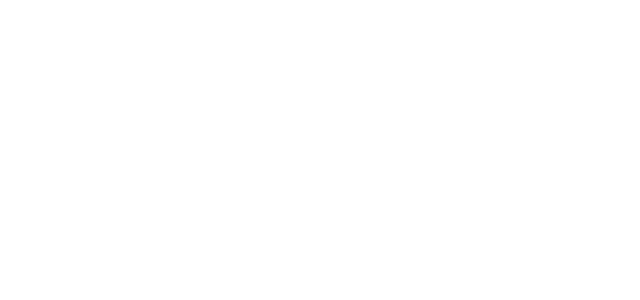
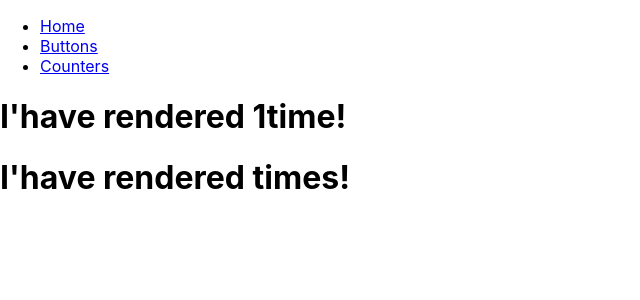
Before and after one commit to TaaviKodari/2023KevatKe1830_React-harjoitus, a React (Create React App) app in the folder 2023kevatke1830_react_harjoitus/: page /Counters in a window 1280 px wide. Before the commit this address had no page. Shown: the top 300 px of the page, without its empty margins (0-640 px from the left). Built offline with nearby package versions, Linux system fonts and the light colour scheme.

Commit message:
counters

```diff
--- a/2023kevatke1830_react_harjoitus/src/App.js
+++ b/2023kevatke1830_react_harjoitus/src/App.js
@@ -3,6 +3,7 @@ import {Message} from "./pages/Message";
 import{Buttons} from "./pages/Buttons";
 import { BrowserRouter,Routes, Route } from "react-router-dom";
 import { Router } from "./pages/Router";
+import { Counters } from "./pages/Counters";
 
 function App() {
   return (
@@ -12,6 +13,7 @@ function App() {
           <Route path='/' element={<Router/>}>
               <Route index element={<Message/>}/>
               <Route path="Buttons" element={<Buttons/>}/>
+              <Route path="Counters" element={<Counters/>}/>
           </Route>
         </Routes>
       </div>
--- /dev/null
+++ b/2023kevatke1830_react_harjoitus/src/pages/Counters.jsx
@@ -0,0 +1,23 @@
+import React from "react";
+import {useState,useEffect} from "react";
+
+export const Counters = ()=>{
+    const[count, setCount] = useState(0);
+
+    useEffect(()=>{
+        setTimeout(function(){
+            setCount(count +1);
+        },1000);
+    },[]);
+
+    useEffect(()=>{
+
+    });
+
+    return(
+        <div>
+            <h1>I'have rendered {count}time!</h1>
+            <h1>I'have rendered {}times!</h1>
+        </div>
+    );
+}
--- a/2023kevatke1830_react_harjoitus/src/pages/Router.jsx
+++ b/2023kevatke1830_react_harjoitus/src/pages/Router.jsx
@@ -11,6 +11,9 @@ export const Router = ()=>{
                     <li>
                         <Link to="/Buttons">Buttons</Link>
                     </li>
+                    <li>
+                        <Link to="/Counters">Counters</Link>
+                    </li>
                 </ul>
             </div>
         <Outlet/>
```
